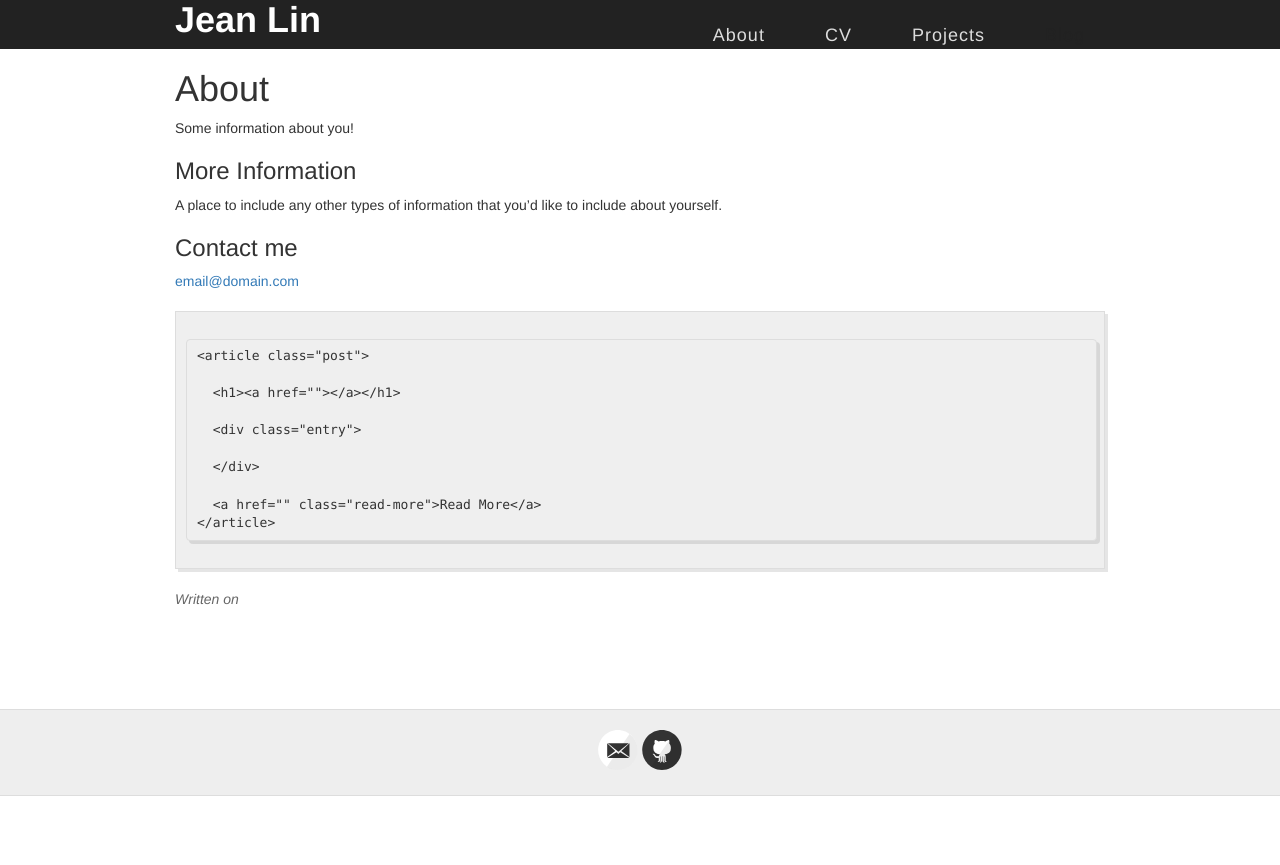
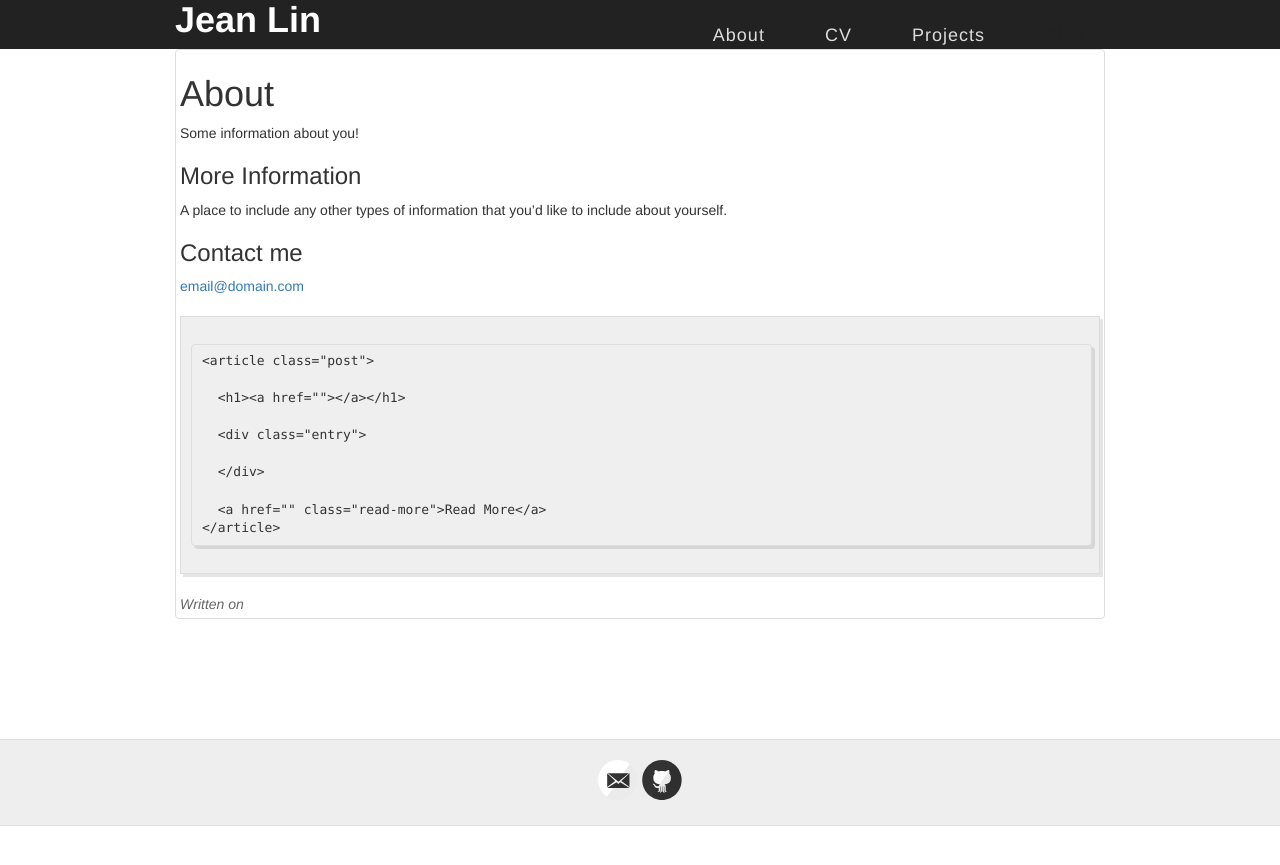
Before and after one commit to ycjeanlin/ycjeanlin_page, a Jekyll site: the page built from about.md, in a window 1280 px wide. Shown: the top 865 px of the page. Built offline with Jekyll 4.4.1, drawn with Linux system fonts in a browser that asks for light colours.

Commit message:
new layout of blog.html

```diff
--- a/stylesheets/main.css
+++ b/stylesheets/main.css
@@ -66,3 +66,16 @@ nav a {
     border-bottom: 1px solid #ddd;
     font-weight: 700;
 }
+
+.post {
+    display: block;
+    padding: 4px;
+    margin-bottom: 20px;
+    line-height: 1.42857143;
+    background-color: #fff;
+    border: 1px solid #ddd;
+    border-radius: 4px;
+    -webkit-transition: border .2s ease-in-out;
+    -o-transition: border .2s ease-in-out;
+    transition: border .2s ease-in-out;
+}
```
Also changed, not shown: blog.html (+10 -7 lines).
